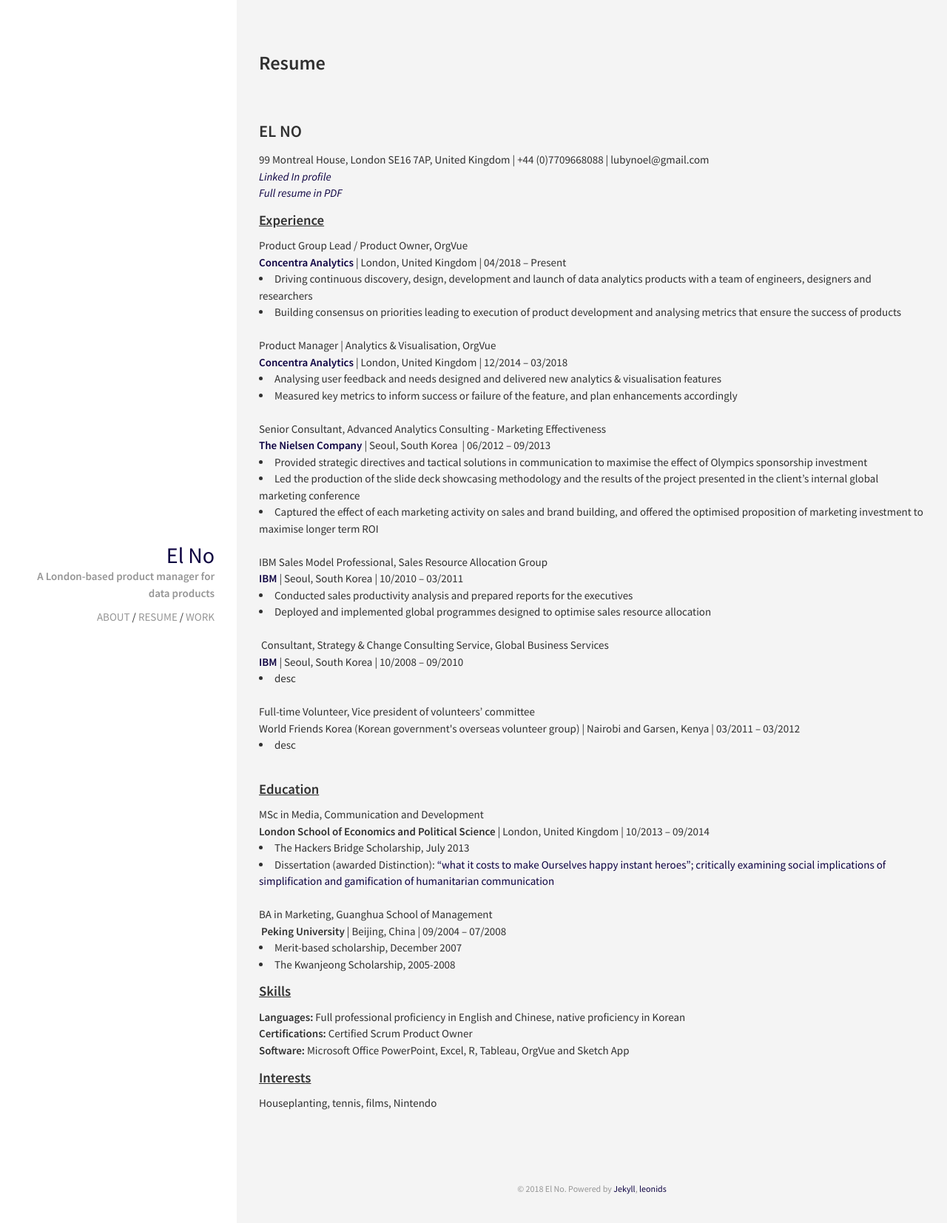
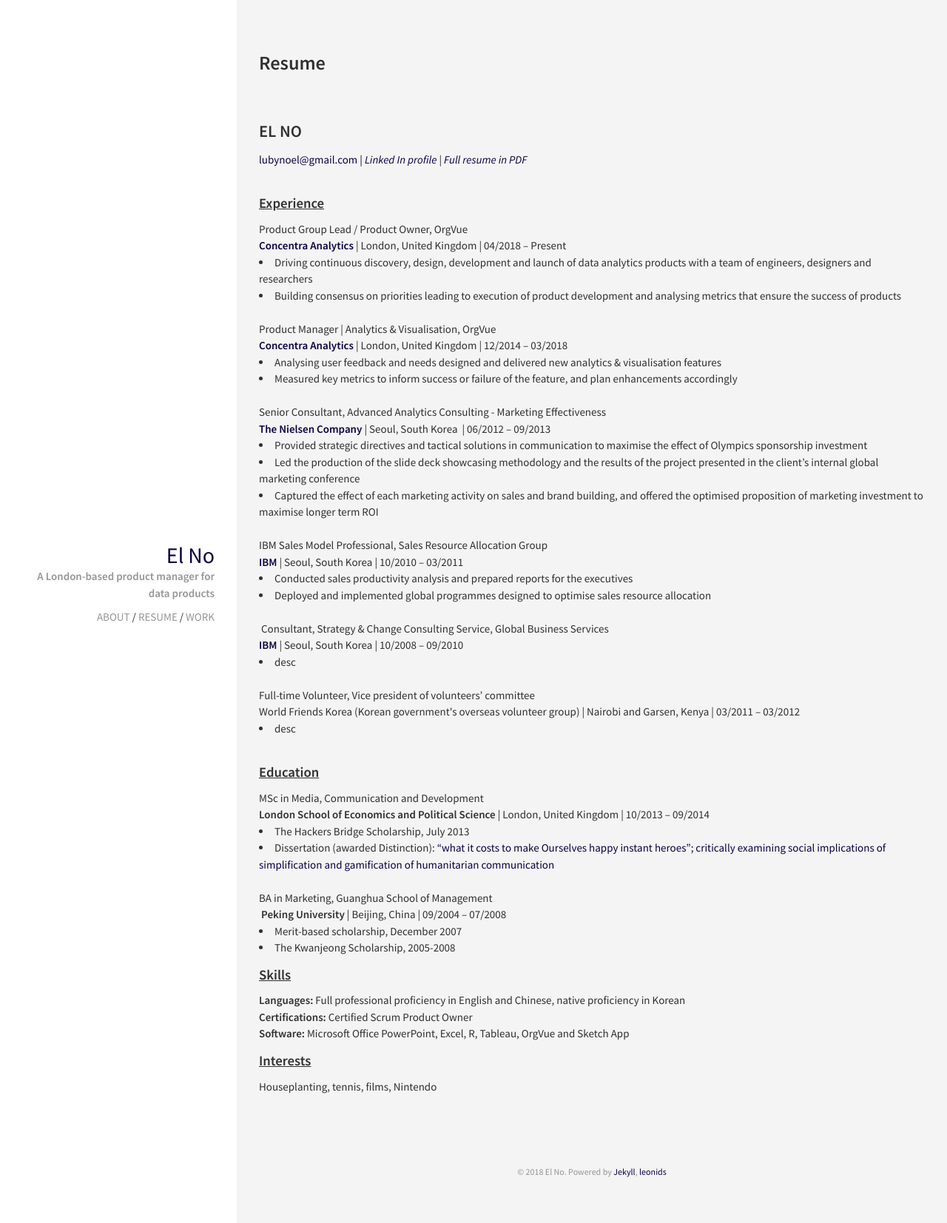
Before and after one commit to reasonableprototype/reasonableprototype.github.io, a Jekyll site: the page built from resume.html, in a window 1280 px wide. Shown: the top 1653 px of the page at 74% size. Built offline with Jekyll 4.4.1, drawn with Linux system fonts in a browser that asks for light colours.

Commit message:
remove home address

```diff
--- a/resume.html
+++ b/resume.html
@@ -4,11 +4,10 @@
 permalink: /resume/
 ---
 
-<h3>EL NO</h3>
-99 Montreal House, London SE16 7AP, United Kingdom | +44 (0)7709668088 | lubynoel@gmail.com<br>
-  <a href="https://linkedin.com/in/elno24"><i>Linked In profile</i></a><br>
-  <a href="google dirve link"><i>Full resume in PDF</i></a>
-<br>
+<h3><b>EL NO</b></h3>
+<a href="mailto:lubynoel@gmail.com">lubynoel@gmail.com | <a href="https://linkedin.com/in/elno24"><i>Linked In profile</i></a> | <a href="google dirve link"><i>Full resume in PDF</i></a>
+
+<br><br>
 
 <h4><u> Experience </u></h4>
 Product Group Lead / Product Owner, OrgVue<br>
```
Also changed, not shown: 2 other files.
